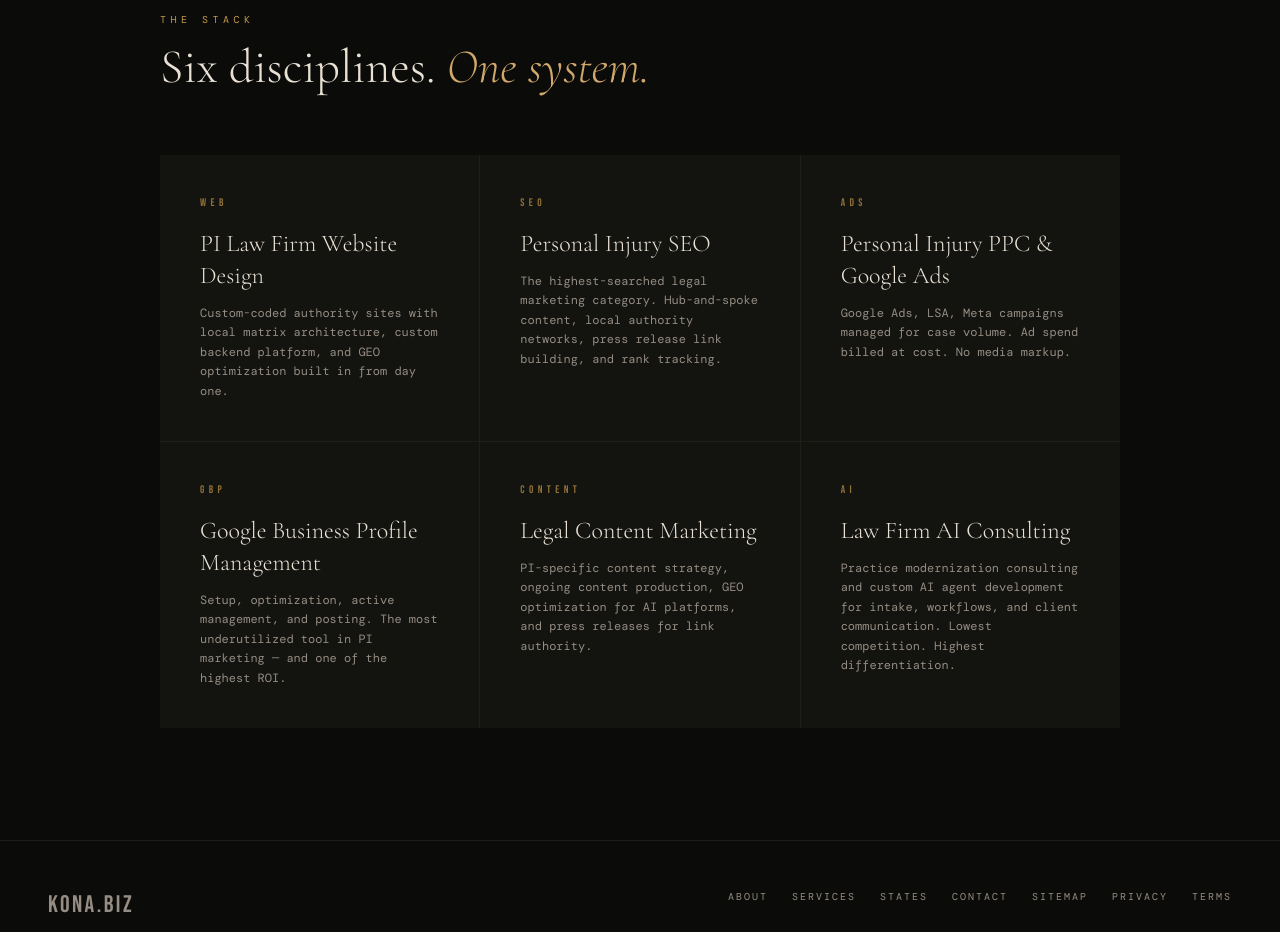
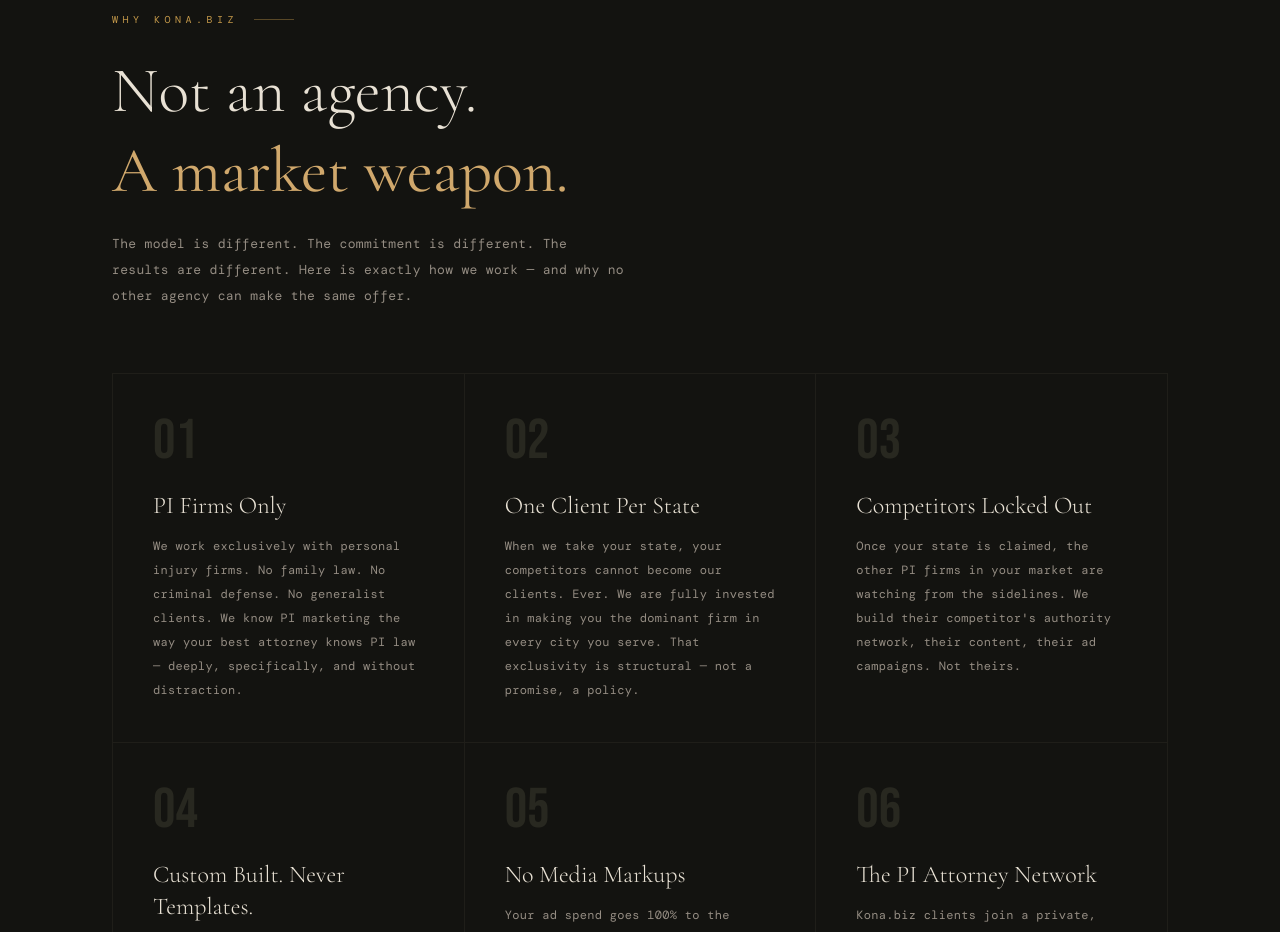
Before and after one commit to bighi808/kona-biz, a React (Vite) app: page / in a window 1280 px wide. Shown: the part 1080-2012 px from the top of the page. Built offline with nearby package versions, Linux system fonts and the light colour scheme; no server answers; a web font is replaced by a local one.

Commit message:
Section 3/12: Why pillars — 'Not an agency. A market weapon.'
6 numbered pillars with gold-sweep border, scale-on-hover numbers,
text color transitions. Ported from konabiz-lander.html lines 1616-1656.
Drops the temp services teaser; full Services grid coming in section 4.

```diff
--- /dev/null
+++ b/src/components/sections/WhyPillars.tsx
@@ -0,0 +1,86 @@
+/**
+ * Why Kona.biz — 6 numbered pillars in a grid.
+ * Ported from konabiz-lander.html lines 1616-1656.
+ */
+const pillars = [
+  {
+    num: "01",
+    title: "PI Firms Only",
+    body: "We work exclusively with personal injury firms. No family law. No criminal defense. No generalist clients. We know PI marketing the way your best attorney knows PI law — deeply, specifically, and without distraction.",
+  },
+  {
+    num: "02",
+    title: "One Client Per State",
+    body: "When we take your state, your competitors cannot become our clients. Ever. We are fully invested in making you the dominant firm in every city you serve. That exclusivity is structural — not a promise, a policy.",
+  },
+  {
+    num: "03",
+    title: "Competitors Locked Out",
+    body: "Once your state is claimed, the other PI firms in your market are watching from the sidelines. We build their competitor's authority network, their content, their ad campaigns. Not theirs.",
+  },
+  {
+    num: "04",
+    title: "Custom Built. Never Templates.",
+    body: "Every site, every page, every content piece is built from scratch for your firm and your market. No shared frameworks. No recycled strategies. No other firm gets what you get.",
+  },
+  {
+    num: "05",
+    title: "No Media Markups",
+    body: "Your ad spend goes 100% to the platforms. We never mark up media. Our fee covers strategy and management only — so every dollar you spend on ads actually buys ads.",
+  },
+  {
+    num: "06",
+    title: "The PI Attorney Network",
+    body: "Kona.biz clients join a private, cross-state community of non-competing PI attorneys. Shared strategy, market insights, and referral opportunities. Launching 2027 — Command tier clients get early access.",
+  },
+];
+
+export default function WhyPillars() {
+  return (
+    <section className="bg-card border-t border-b border-border">
+      <div className="max-w-6xl mx-auto px-12 py-28">
+        <p className="text-[10px] tracking-[0.45em] uppercase text-gold mb-6 flex items-center gap-4">
+          Why Kona.biz
+          <span className="h-px w-10 bg-gold opacity-40" />
+        </p>
+        <h2 className="font-serif text-cream leading-tight mb-5" style={{ fontSize: "clamp(36px, 5vw, 64px)" }}>
+          Not an agency.<br />
+          <em className="text-gold-light not-italic font-normal italic">A market weapon.</em>
+        </h2>
+        <p className="text-[13px] tracking-wide text-muted-foreground max-w-lg leading-loose">
+          The model is different. The commitment is different. The results are different.
+          Here is exactly how we work — and why no other agency can make the same offer.
+        </p>
+
+        <div className="grid grid-cols-1 md:grid-cols-2 lg:grid-cols-3 gap-px bg-border border border-border mt-16">
+          {pillars.map((p) => (
+            <div
+              key={p.num}
+              className="group relative bg-card p-10 overflow-hidden transition-colors duration-400 hover:bg-[#161613]"
+            >
+              {/* Gold left-border sweep on hover */}
+              <span className="absolute top-0 left-0 w-0.5 h-0 bg-gold transition-all duration-400 ease-[cubic-bezier(0.16,1,0.3,1)] group-hover:h-full" />
+
+              <div
+                className="display-font text-[#282820] leading-none mb-5 inline-block origin-left
+                           transition-all duration-400 ease-[cubic-bezier(0.16,1,0.3,1)]
+                           group-hover:text-gold group-hover:scale-[1.22]
+                           group-hover:[text-shadow:0_0_40px_rgba(194,155,79,0.5),0_0_80px_rgba(194,155,79,0.2)]"
+                style={{ fontSize: "56px" }}
+              >
+                {p.num}
+              </div>
+
+              <h3 className="font-serif text-2xl text-cream mb-3 transition-colors duration-400 group-hover:text-gold-light">
+                {p.title}
+              </h3>
+              <p className="text-xs leading-loose tracking-wide text-muted-foreground transition-colors duration-300 group-hover:text-[#b8b0a4]">
+                {p.body}
+              </p>
+            </div>
+          ))}
+        </div>
+      </div>
+    </section>
+  );
+}
--- a/src/pages/Index.tsx
+++ b/src/pages/Index.tsx
@@ -1,9 +1,8 @@
-import { Link } from "react-router-dom";
 import Layout from "@/components/layout/Layout";
 import SEOHead from "@/components/SEOHead";
 import Hero from "@/components/sections/Hero";
 import Ticker from "@/components/sections/Ticker";
-import { services } from "@/data/services";
+import WhyPillars from "@/components/sections/WhyPillars";
 
 export default function Index() {
   return (
@@ -16,29 +15,11 @@
 
       <Hero />
       <Ticker />
+      <WhyPillars />
 
-      {/* TEMP: services grid teaser — will be replaced by full ported sections in subsequent commits */}
-      <section className="section-padding border-t border-border max-w-6xl mx-auto w-full">
-        <p className="text-[10px] tracking-[0.45em] uppercase text-gold mb-4">The Stack</p>
-        <h2 className="font-serif text-4xl md:text-5xl mb-16">
-          Six disciplines. <em className="text-gold-light">One system.</em>
-        </h2>
-        <div className="grid grid-cols-1 md:grid-cols-2 lg:grid-cols-3 gap-px bg-border">
-          {services.map((svc) => (
-            <Link
-              key={svc.slug}
-              to={`/services/${svc.slug}`}
-              className="bg-card p-10 hover:bg-card/60 transition-colors block no-underline"
-            >
-              <p className="display-font text-[11px] tracking-[0.4em] text-gold mb-4 opacity-70">
-                {svc.shortName}
-              </p>
-              <h3 className="font-serif text-2xl text-cream mb-3">{svc.name}</h3>
-              <p className="text-xs leading-relaxed text-muted-foreground">{svc.intro}</p>
-            </Link>
-          ))}
-        </div>
-      </section>
+      {/* More sections coming in subsequent commits:
+          Services grid, Value/Math, Methodology diagram, Comparison,
+          State Map, Free Report, Audit Upsell, FAQ, Booking */}
     </Layout>
   );
 }
```
